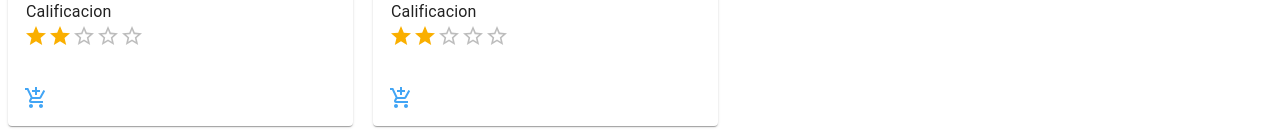
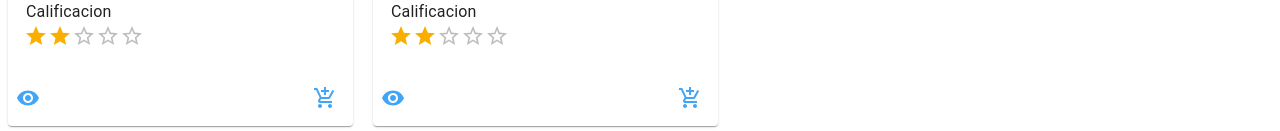
Before and after one commit to javalenciaUAO/tiendaOnlineJulian, a React (Vite) app: page / in a window 1280 px wide. Shown: the part 788-919 px from the top of the page. Built offline with nearby package versions, Linux system fonts and the light colour scheme; no server answers.

Commit message:
Segundo Commit

```diff
--- a/src/components/CrBtnAccion.tsx
+++ b/src/components/CrBtnAccion.tsx
@@ -1,19 +1,28 @@
 import { IconButton } from '@mui/material';
 import AddShoppingCartIcon from '@mui/icons-material/AddShoppingCart';
 import AddTaskIcon from '@mui/icons-material/AddTask';
-import { useState } from 'react';
+import RemoveRedEyeIcon from '@mui/icons-material/RemoveRedEye';
 
-const CrBtnAccion = () => {
-    const [isCheck, setValor] = useState(true)
+interface Props {
+    isCheck: boolean
+    setValor: () => void
+    handleShow: () => void
+    isShow: boolean
+}
 
-    const handleCheck = () => {
-        setValor(!isCheck)
-    }
-
-    console.log(isCheck)
-
-    return <IconButton onClick={handleCheck}>{isCheck ? <AddShoppingCartIcon
-        color='primary' /> : <AddTaskIcon color='success' />}</IconButton>
+const CrBtnAccion = ({isCheck, setValor, handleShow, isShow = false }: Props) => {
+    return(
+       <>
+        {isShow ? (
+            <RemoveRedEyeIcon color='primary' onClick={handleShow} />
+        ) : (
+            <>
+            <IconButton onClick={setValor}>{isCheck ? <AddShoppingCartIcon
+            color='primary' /> : <AddTaskIcon color='success' />}</IconButton>
+            </>
+        )}
+         </>
+    )
 }
 
 export default CrBtnAccion
--- a/src/components/CrCard.tsx
+++ b/src/components/CrCard.tsx
@@ -7,9 +7,15 @@ import CrChips from './CrChips';
 import CrRating from './CrRating';
 import { Stack } from '@mui/material';
 import CrBtnAccion from './CrBtnAccion';
+import { useState } from 'react';
 
 export default function CrCard() {
 
+  const [isCheck, setValor] = useState(true)
+
+  const handleCheck = () => {
+      setValor(!isCheck)
+  }
 
   return (
     <Card sx={{ maxWidth: 345 }}>
@@ -38,8 +44,18 @@ export default function CrCard() {
         </Typography>
         <CrRating />
       </CardContent>
-      <CardActions>
-        <CrBtnAccion/>
+      <CardActions
+        sx={{
+          display: "flex",
+          justifyContent: "space-between",
+        }}
+      >
+        <CrBtnAccion isShow isCheck={isCheck} setValor={handleCheck} handleShow={function (): void {
+          throw new Error('Function not implemented.');
+        } } />
+        <CrBtnAccion isCheck={isCheck} setValor={handleCheck} handleShow={function (): void {
+          throw new Error('Function not implemented.');
+        } } isShow={false} />
       </CardActions>
     </Card>
   )
```
